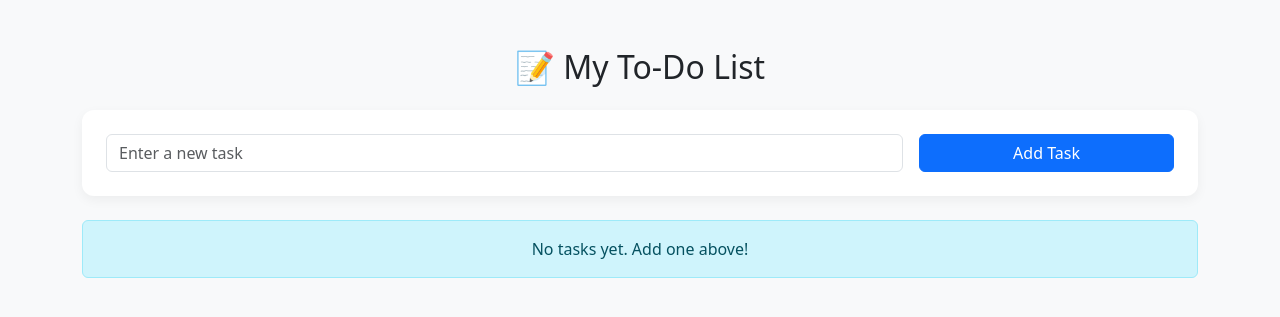
After one commit to Nonso-Dekoder01/MIVA-flask-project, a Flask app: template templates/dashboard.html in a window 1280 px wide. The commit adds this page. Shown: the top 317 px of the page. Run offline with Flask 3, Linux system fonts and the light colour scheme; the template is opened without the code that fills it, so the values that code supplies are empty.

Commit message:
second commit

```diff
--- /dev/null
+++ b/templates/dashboard.html
@@ -0,0 +1,84 @@
+<!-- templates/dashboard.html -->
+<!DOCTYPE html>
+<html lang="en">
+<head>
+  <meta charset="UTF-8">
+  <title>My To-Do List</title>
+
+  <!-- Bootstrap CSS for styling -->
+  <link href="https://cdn.jsdelivr.net/npm/bootstrap@5.3.0/dist/css/bootstrap.min.css" rel="stylesheet">
+
+  <!-- Custom inline CSS for light design improvements -->
+  <style>
+    body {
+      background: #f8f9fa; /* Light grey background */
+    }
+    .todo-card {
+      background: white;
+      border-radius: 12px;
+      padding: 1.5rem;
+      box-shadow: 0 4px 12px rgba(0, 0, 0, 0.05); /* Soft shadow */
+    }
+    .task-completed {
+      text-decoration: line-through; /* Strike-through for completed tasks */
+      color: gray;
+    }
+  </style>
+</head>
+
+<body>
+
+  <div class="container mt-5">
+    <!-- Page Heading -->
+    <h2 class="text-center mb-4">📝 My To-Do List</h2>
+
+    <!-- Add Task Form -->
+    <div class="todo-card mb-4">
+      <!-- This form sends a POST request to /add -->
+      <form action="/add" method="POST" class="row g-3">
+        <div class="col-9">
+          <!-- Task input field -->
+          <input type="text" name="task" class="form-control" placeholder="Enter a new task" required>
+        </div>
+        <div class="col-3">
+          <!-- Submit button -->
+          <button type="submit" class="btn btn-primary w-100">Add Task</button>
+        </div>
+      </form>
+    </div>
+
+    <!-- Display Tasks if Available -->
+    {% if tasks %}
+      <!-- Loop through all tasks and show them as list items -->
+      <div class="list-group">
+        {% for task in tasks %}
+          <div class="list-group-item d-flex justify-content-between align-items-center">
+
+            <!-- Task Name: apply strike-through if completed -->
+            <div class="{{ 'task-completed' if task.completed else '' }}">
+              {{ task.name }}
+            </div>
+
+            <!-- Action Buttons: Complete and Delete -->
+            <div>
+              {% if not task.completed %}
+                <!-- Only show "Complete" button if task is not yet completed -->
+                <a href="/complete/{{ task.id }}" class="btn btn-sm btn-success">Complete</a>
+              {% endif %}
+              <!-- Delete button -->
+              <a href="/delete/{{ task.id }}" class="btn btn-sm btn-danger">Delete</a>
+            </div>
+
+          </div>
+        {% endfor %}
+      </div>
+
+    {% else %}
+      <!-- Message when there are no tasks -->
+      <div class="alert alert-info text-center">No tasks yet. Add one above!</div>
+    {% endif %}
+
+  </div>
+
+</body>
+</html>
```
Also changed, not shown: templates/index.html (+16 -6 lines), templates/signup.html (+7 -2 lines).
